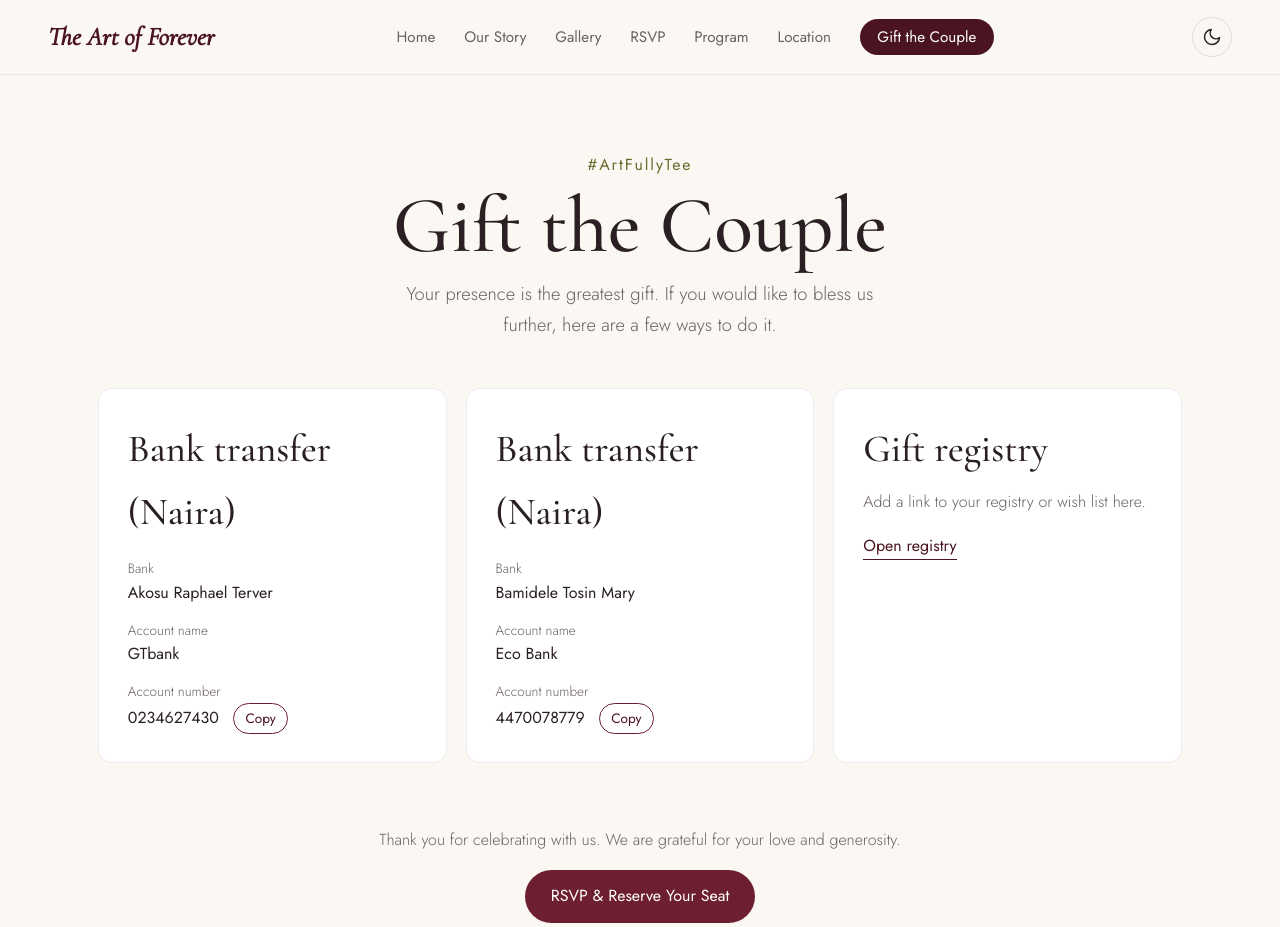
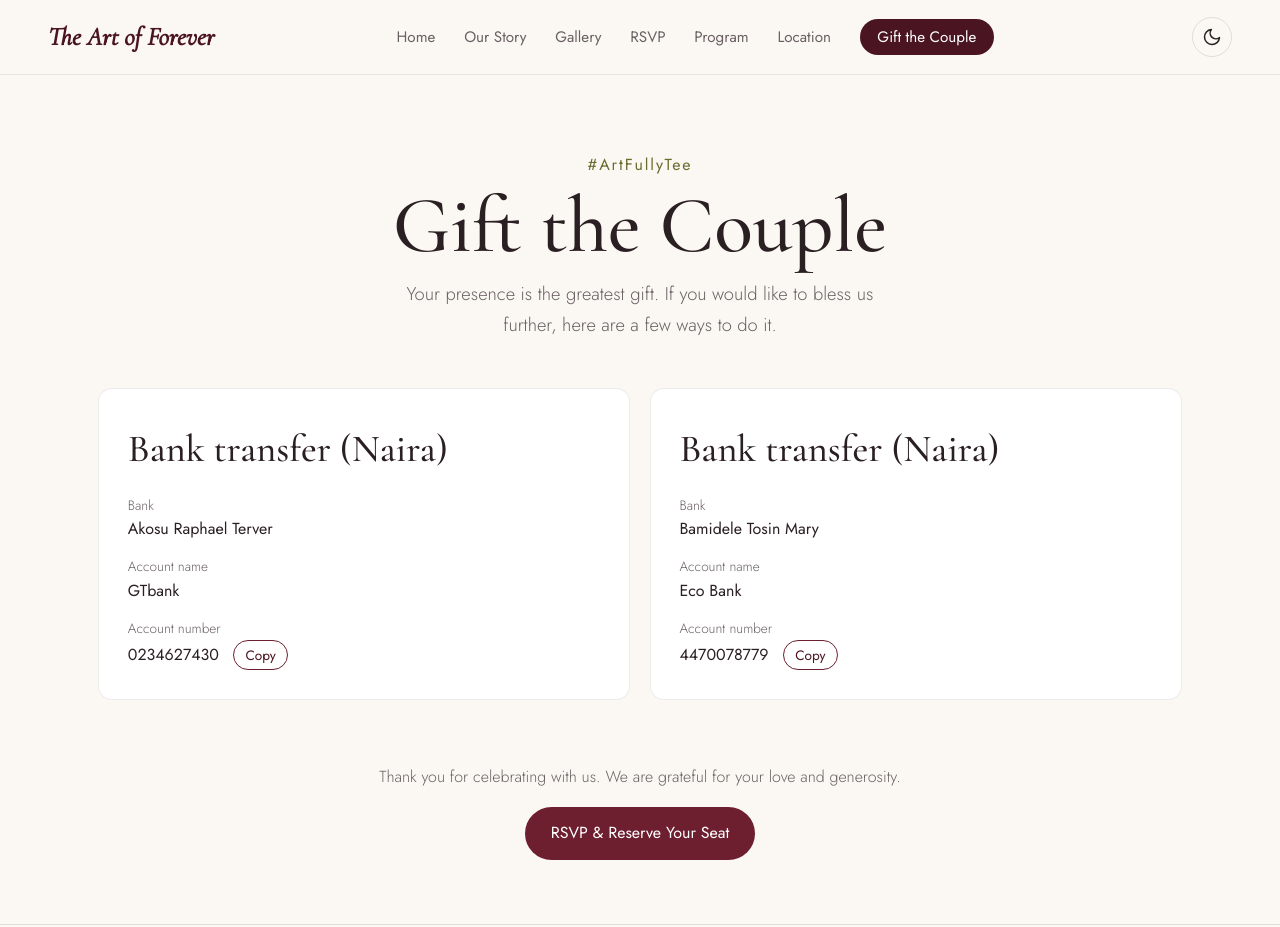
Before and after one commit to TosinMary/The-Art-of-Forever, a website: page gift.html in a window 1280 px wide. Shown: the top 927 px of the page. Drawn offline with nearby package versions, Linux system fonts and the light colour scheme.

Commit message:
gift registry removed

```diff
--- a/gift.html
+++ b/gift.html
@@ -61,11 +61,7 @@
         </dl>
       </article>
 
-      <article class="card gift-card">
-        <h2>Gift registry</h2>
-        <p>Add a link to your registry or wish list here.</p>
-        <a class="text-link" href="#" target="_blank" rel="noopener">Open registry</a>
-      </article>
+
     </section>
 
     <section class="notes">
```
